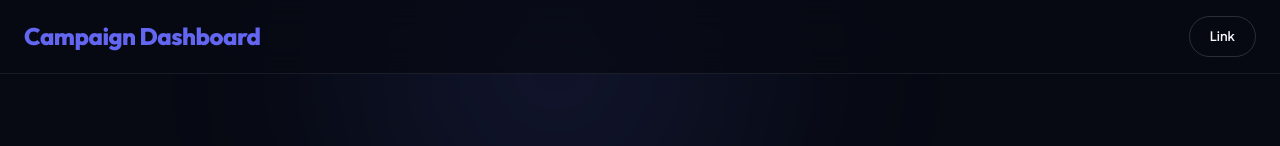
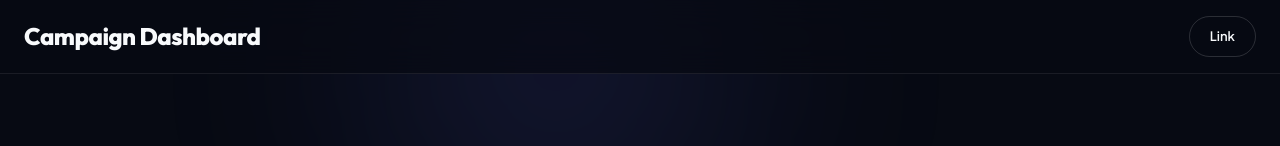
Before and after one commit to GnanaVarshita/Demo-Ad-Campaign-Dashboard, a React (Vite) app: page / in a window 1280 px wide. Shown: the top 146 px of the page. Built offline with nearby package versions, Linux system fonts and the light colour scheme.

Commit message:
Header Color

```diff
--- a/src/components/AppHeader.jsx
+++ b/src/components/AppHeader.jsx
@@ -27,7 +27,7 @@ export default function AppHeader() {
                 fontFamily: '"Outfit", sans-serif',
                 fontWeight: 800,
                 letterSpacing: '-0.5px',
-                color: '#6366f1'
+
               }}
             >
               Campaign Dashboard
```
